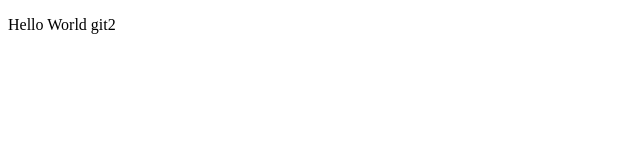
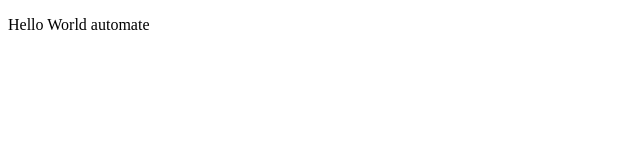
Before and after one commit to saranshdua1/helloword-angular, an Angular app: page / in a window 1280 px wide. Shown: the top 160 px of the page, without its empty margins (0-640 px from the left). Built offline with nearby package versions, Linux system fonts and the light colour scheme.

Commit message:
Update app.component.html1

```diff
--- a/src/app/app.component.html
+++ b/src/app/app.component.html
@@ -1 +1 @@
-<p>Hello World git2 </p>
+<p>Hello World automate </p>
```
